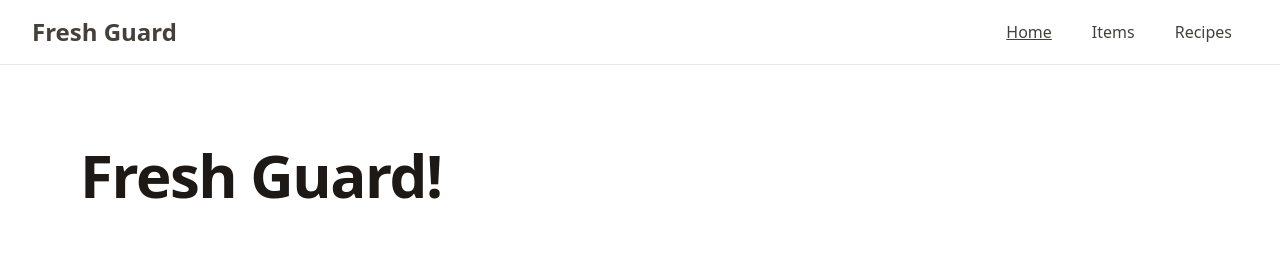
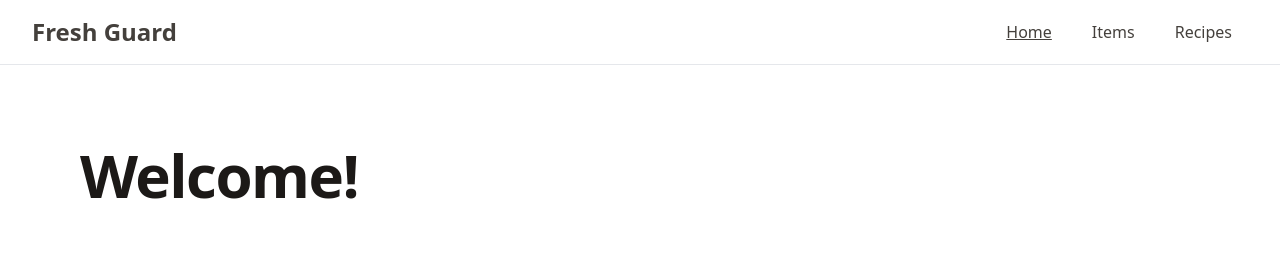
Before and after one commit to khuengocminhpham/freshguard, a React (Vite) app in the folder frontend/: page / in a window 1280 px wide. Shown: the top 255 px of the page. Built offline with nearby package versions, Linux system fonts and the light colour scheme; no server answers.

Commit message:
change links

```diff
--- a/frontend/src/pages/Home.tsx
+++ b/frontend/src/pages/Home.tsx
@@ -13,28 +13,25 @@ function Home() {
     getItems();
   }, []);
 
-
   return (
     <div className="p-20">
       <h1 className="mb-20 text-4xl font-extrabold tracking-tight leading-none text-primary-900 md:text-5xl lg:text-6xl">
-        Fresh Guard!
+        Welcome!
       </h1>
       <div className="flex flex-row justify-between gap-32">
         <div className="flex flex-col gap-12">
           <Link
-            to="/item"
+            to="/items"
             className="hover:text-green-900 text-2xl font-bold tracking-tight  leading-none text-green-700 md:text-3xl lg:text-4xl"
           >
             Ingredients
           </Link>
-          {items && items.map((item) => (
-            <ItemCard key={item.id} data={item} />
-          ))}
+          {items && items.map((item) => <ItemCard key={item.id} data={item} />)}
           {items.length == 0 && <div>No item found</div>}
         </div>
         <div className="flex flex-col gap-12">
           <Link
-            to="/recipe"
+            to="/recipes"
             className="hover:text-green-900 text-2xl font-bold tracking-tight  leading-none text-green-700 md:text-3xl lg:text-4xl"
           >
             Recipes
```
